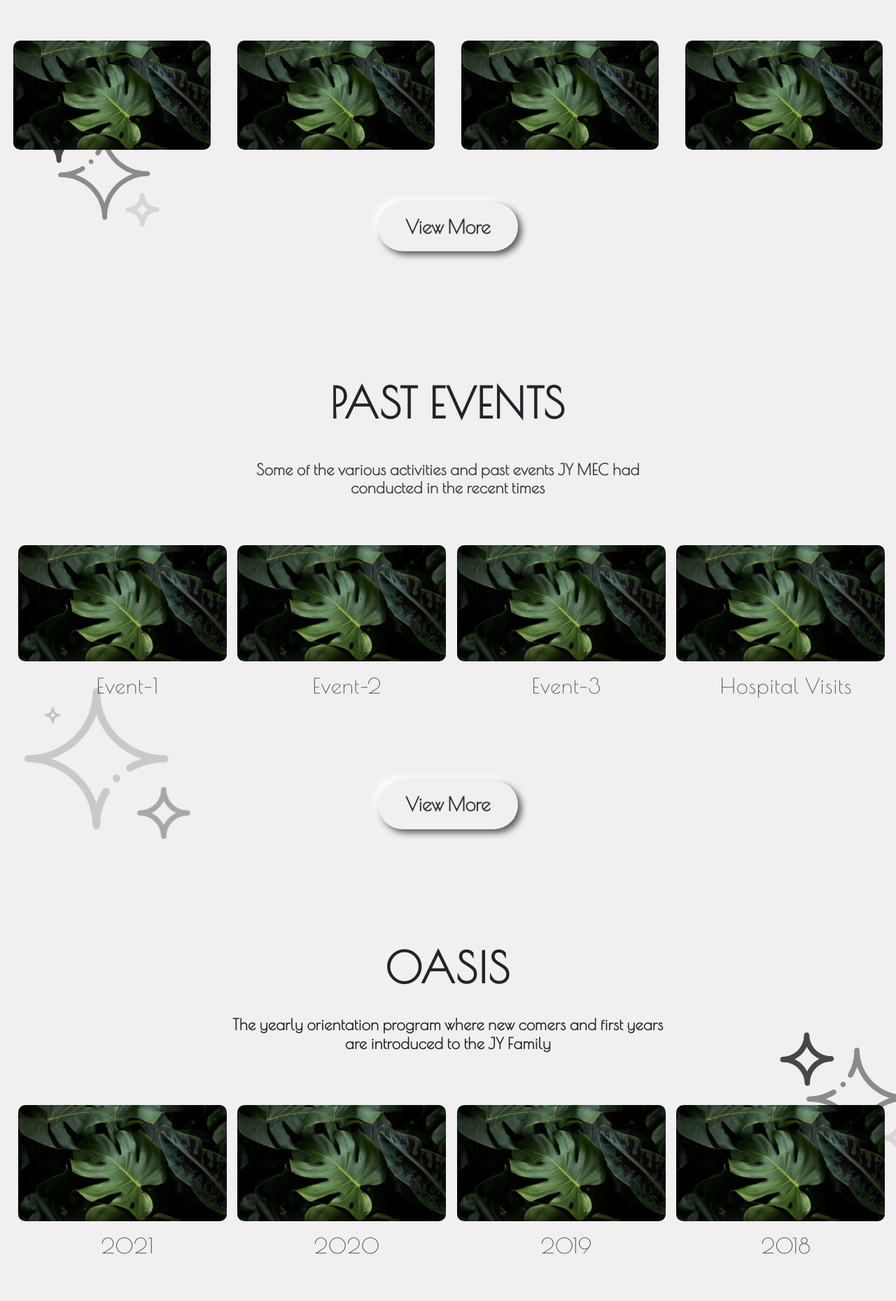
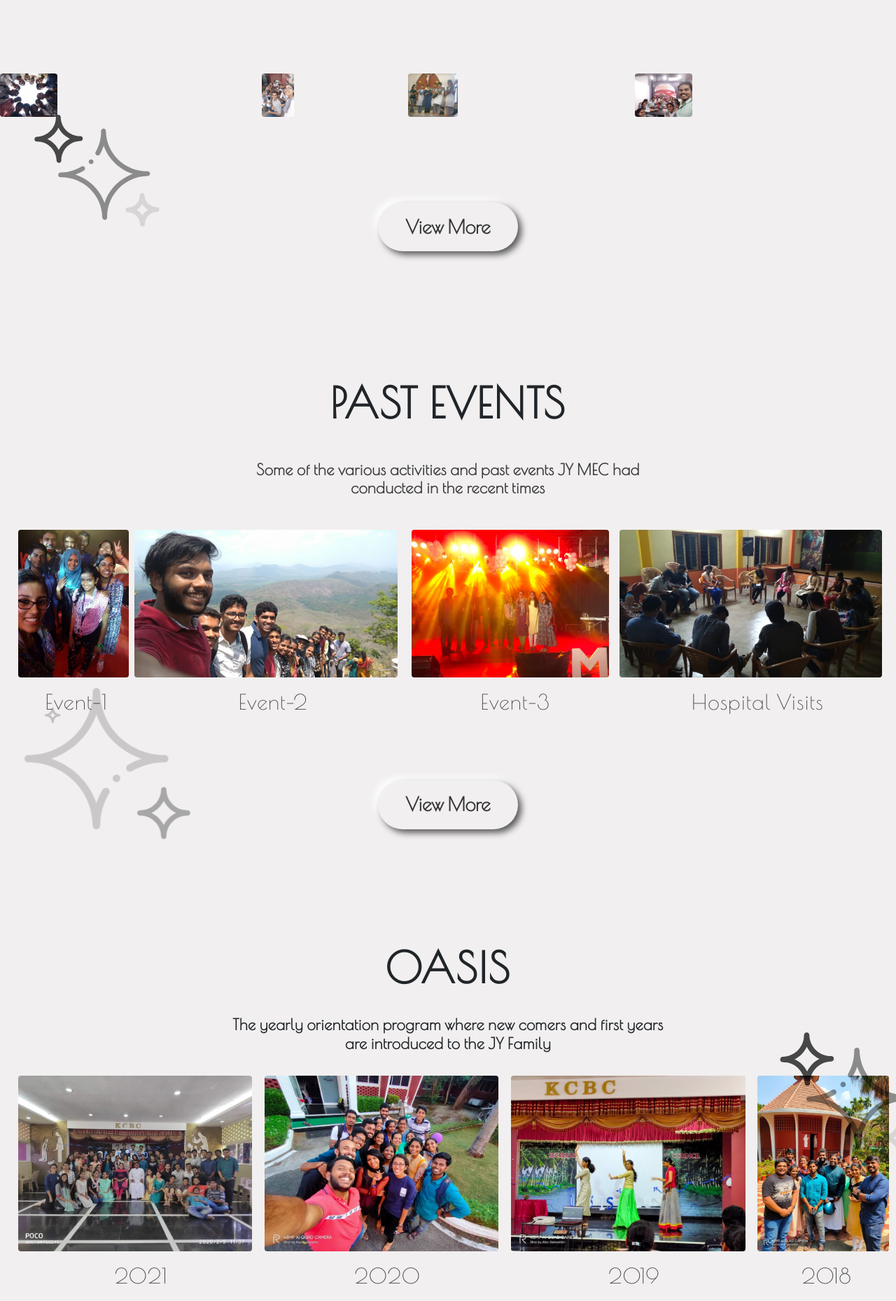
Before and after one commit to ShimilSAbraham/JY-MEC, a plain HTML site: page index.html in a window 1280 px wide. Shown: the part 1927-3786 px from the top of the page at 70% size. Drawn offline with nearby package versions, Linux system fonts and the light colour scheme.

Commit message:
Add images - Add google Photos link - Update link to longUrl for performance

```diff
--- a/home.js
+++ b/home.js
@@ -95,28 +95,10 @@ item[5].addEventListener("click", function () {
 });
 
 // toggling image modal
-const images = document.querySelectorAll(".img");
+const images = document.querySelectorAll(".modalPopupImage");
 const modalImg = document.querySelector("#modal-img");
 images.forEach((img) => {
   img.addEventListener("click", () => {
     modalImg.src = img.src;
   });
 });
-
-// image zooming
-
-//Gathering page
-// let g_image = gathering.querySelectorAll(".images img");
-
-// g_image[0].addEventListener("click", () => {
-//     g_image[0].classList.add("g_image");
-//     gathering.querySelector(".content").style.opacity = "0";
-//     gathering.querySelector(".glass-btn").style.display = "none";
-//     document.addEventListener('mouseup', function(e) {
-//         if (!g_image[0].contains(e.target)) {
-//             g_image[0].classList.remove("g_image");
-//             gathering.querySelector(".content").style.opacity = "1";
-//             gathering.querySelector(".glass-btn").style.display = "flex";
-//         }
-//     });
-// });
--- a/index.html
+++ b/index.html
@@ -91,59 +91,49 @@
         </p>
       </div>
       <div class="images">
+        <div class="image">
           <img
             data-bs-toggle="modal"
             data-bs-target="#imageModal"
-          class="img"
-          src="./src/img.png"
+            class="img-fluid rounded mr-5 modalPopupImage"
+            src="./src/gathering/rounded.jpeg"
             alt="Gathering Image"
           />
+        </div>
+        <div class="image">
           <img
             data-bs-toggle="modal"
             data-bs-target="#imageModal"
-          class="img"
-          src="./src/img.png"
+            class="img-fluid rounded mr-5 modalPopupImage"
+            src="./src/gathering/chill.jpeg"
             alt="Gathering Image"
           />
+        </div>
+        <div class="image">
           <img
             data-bs-toggle="modal"
             data-bs-target="#imageModal"
-          class="img"
-          src="./src/img.png"
+            class="img-fluid rounded mr-5 modalPopupImage"
+            src="./src/gathering/music.jpeg"
             alt="Gathering Image"
           />
+        </div>
+        <div class="image">
           <img
             data-bs-toggle="modal"
             data-bs-target="#imageModal"
-          class="img"
-          src="./src/img.png"
+            class="img-fluid rounded mr-5 modalPopupImage"
+            src="./src/gathering/gatheringBakery.jpg"
             alt="Gathering Image"
           />
         </div>
+      </div>
       <a
         class="glass-btn"
-        href="https://photos.app.goo.gl/583ZkP1gfxTGjWau6"
+        href="https://photos.google.com/share/AF1QipNINSHWt_5dUxUVH1T-6dG-f2m9Gh01TkNbIP-pbQRH2nedGEKKsUfMn2YB5x_FGg?key=bWk2ZkZwUWthaC0zakktSmQzNUFHbTNmYVFJSEF3"
         target="_blank"
         >View More</a
       >
-    </div>
-
-    <div id="imageModal" class="modal fade" role="dialog">
-      <div class="modal-dialog modal-dialog-centered modal-xl">
-        <div class="modal-content">
-          <div
-            class="modal-body"
-            style="display: flex; justify-content: center; height: 85vh"
-          >
-            <img
-              class="img-fluid rounded"
-              src=""
-              alt="JY gathering image"
-              id="modal-img"
-            />
-          </div>
-        </div>
-      </div>
     </div>
 
     <div class="past">
@@ -162,8 +152,8 @@
           <img
             data-bs-toggle="modal"
             data-bs-target="#imageModal"
-            class="img"
-            src="./src/img.png"
+            class="img-fluid rounded mr-5 modalPopupImage"
+            src="./src/pastEvents/group.jpeg"
             alt="Past Event Images"
           />
           <h3>Event-1</h3>
@@ -172,8 +162,8 @@
           <img
             data-bs-toggle="modal"
             data-bs-target="#imageModal"
-            class="img"
-            src="./src/img.png"
+            class="img-fluid rounded mr-5 modalPopupImage"
+            src="./src/pastEvents/Malayatoor.jpeg"
             alt="Past Event Images"
           />
           <h3>Event-2</h3>
@@ -182,8 +172,8 @@
           <img
             data-bs-toggle="modal"
             data-bs-target="#imageModal"
-            class="img"
-            src="./src/img.png"
+            class="img-fluid rounded mr-5 modalPopupImage"
+            src="./src/pastEvents/mest.jpeg"
             alt="Past Event Images"
           />
           <h3>Event-3</h3>
@@ -192,8 +182,8 @@
           <img
             data-bs-toggle="modal"
             data-bs-target="#imageModal"
-            class="img"
-            src="./src/img.png"
+            class="img-fluid rounded mr-5 modalPopupImage"
+            src="./src/pastEvents/roundImage.jpeg"
             alt="Past Event Images"
           />
           <h3>Hospital Visits</h3>
@@ -201,7 +191,7 @@
       </div>
       <a
         class="glass-btn"
-        href="https://photos.app.goo.gl/583ZkP1gfxTGjWau6"
+        href="https://photos.google.com/share/AF1QipMgfM5jKODqtOvGNkeNqkqMn48BAWrQPOlJ7Mi9dTk4aK7RuwyJIoiiycpihk45rg?key=ZzR1NDRKV3d6M0lpWTA1SWZQTU1WVlE2Qk5PYXhB"
         target="_blank"
         >View More</a
       >
@@ -223,8 +213,8 @@
           <img
             data-bs-toggle="modal"
             data-bs-target="#imageModal"
-            class="img"
-            src="./src/img.png"
+            class="img-fluid rounded mr-5 modalPopupImage"
+            src="./src/oasis/oasis1.jpeg"
             alt="Oasis Images"
           />
           <h3>2021</h3>
@@ -233,8 +223,8 @@
           <img
             data-bs-toggle="modal"
             data-bs-target="#imageModal"
-            class="img"
-            src="./src/img.png"
+            class="img-fluid rounded mr-5 modalPopupImage"
+            src="./src/oasis/oasis2.jpg"
             alt="Oasis Images"
           />
           <h3>2020</h3>
@@ -243,8 +233,8 @@
           <img
             data-bs-toggle="modal"
             data-bs-target="#imageModal"
-            class="img"
-            src="./src/img.png"
+            class="img-fluid rounded mr-5 modalPopupImage"
+            src="./src/oasis/oasis3.jpg"
             alt="Oasis Images"
           />
           <h3>2019</h3>
@@ -253,8 +243,8 @@
           <img
             data-bs-toggle="modal"
             data-bs-target="#imageModal"
-            class="img"
-            src="./src/img.png"
+            class="img-fluid rounded mr-5 modalPopupImage"
+            src="./src/oasis/oasis4.jpg"
             alt="Oasis Images"
           />
           <h3>2018</h3>
@@ -262,10 +252,29 @@
       </div>
       <a
         class="glass-btn"
-        href="https://photos.app.goo.gl/583ZkP1gfxTGjWau6"
+        href="https://photos.google.com/share/AF1QipNzJ7Gayr7XIFo0wpBXSPiM4Lcf8Tk7QLFkpa6Yp4ncoRvIKWp48kZSD1oVZcJTuw?key=TmFFc1dscUx0UlNBajBmaDFZZk5EemV4ZFJ1dWFn"
         target="_blank"
         >View More</a
       >
+    </div>
+
+    <!-- popover modal -->
+    <div id="imageModal" class="modal fade" role="dialog">
+      <div class="modal-dialog modal-dialog-centered modal-xl">
+        <div class="modal-content">
+          <div
+            class="modal-body"
+            style="display: flex; justify-content: center; height: 85vh"
+          >
+            <img
+              class="img-fluid rounded"
+              src=""
+              alt="JY gathering image"
+              id="modal-img"
+            />
+          </div>
+        </div>
+      </div>
     </div>
 
     <div class="team">
--- a/style.scss
+++ b/style.scss
@@ -1042,3 +1042,8 @@ $para: #3d3d3d;
     }
   }
 }
+
+// hack to fix a bootstrap bug of page shifting slightly on modal-open
+body.modal-open {
+  overflow-y: inherit;
+}
```
Also changed, not shown: src/gathering/chill.jpeg (added), src/gathering/gatheringBakery.jpg (added), src/gathering/music.jpeg (added), src/gathering/rounded.jpeg (added), src/oasis/oasis1.jpeg (added), src/oasis/oasis2.jpg (added), src/oasis/oasis3.jpg (added), src/oasis/oasis4.jpg (added), src/pastEvents/Malayatoor.jpeg (added), src/pastEvents/group.jpeg (added), src/pastEvents/mest.jpeg (added), src/pastEvents/roundImage.jpeg (added), style.css, 1 other file. Lines whose indentation alone changed are shown as unchanged.
